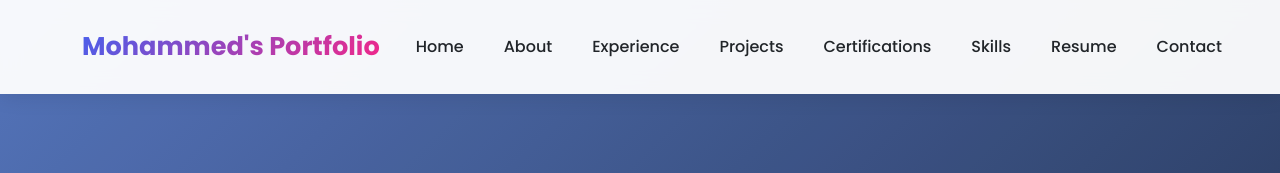
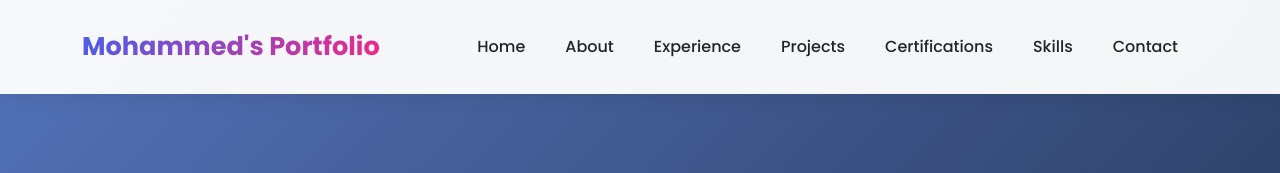
Before and after one commit to G-Mohd-Kais/Mohammed, a plain HTML site: page index.html in a window 1280 px wide. Shown: the top 173 px of the page. Drawn offline with nearby package versions, Linux system fonts and the light colour scheme.

Commit message:
Update index.html

```diff
--- a/index.html
+++ b/index.html
@@ -679,7 +679,7 @@ body { background: linear-gradient(180deg, #dfe8fa, #f1f5ff) !important; }
                     <li class="nav-item"><a class="nav-link" href="#projects">Projects</a></li>
                     <li class="nav-item"><a class="nav-link" href="#certifications">Certifications</a></li>
                     <li class="nav-item"><a class="nav-link" href="#skills">Skills</a></li>
-                    <li class="nav-item"><a class="nav-link" href="#resume">Resume</a></li>
+                    <!--<li class="nav-item"><a class="nav-link" href="#resume">Resume</a></li-->
                     <li class="nav-item"><a class="nav-link" href="#contact">Contact</a></li>
                 </ul>
             </div>
@@ -1178,7 +1178,7 @@ body { background: linear-gradient(180deg, #dfe8fa, #f1f5ff) !important; }
                 <a href="#projects">Projects</a>
                 <a href="#certifications">Certifications</a>
                 <a href="#skills">Skills</a>
-                <a href="#resume">Resume</a>
+                <!--<a href="#resume">Resume</a-->
                 <a href="#contact">Contact</a>
             </div>
             <div class="copyright">
```
